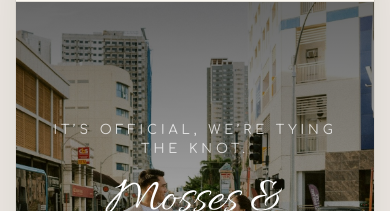
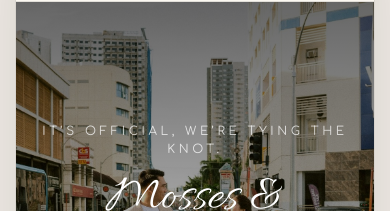
Before and after one commit to Moowses/mosses-vanesa-wedding, a Next.js app: page / in a window 390 px wide. Shown: the part 150-361 px from the top of the page. Built offline with nearby package versions, Linux system fonts and the light colour scheme.

Commit message:
Update page.tsx

```diff
--- a/app/page.tsx
+++ b/app/page.tsx
@@ -182,7 +182,7 @@ export default function Home() {
           <div className="absolute inset-0 flex items-center justify-center px-6">
             <div className="w-full max-w-[850px] text-center text-white">
 
-              <h2 className="mt-3 text-[13px] sm:text-[15px] uppercase tracking-[0.30em] text-white/75">
+              <h2 className="mt-3 text-[12px] sm:text-[15px] uppercase tracking-[0.30em] text-white/75">
                 It’s official, we’re tying the knot.
               </h2>
 
```
